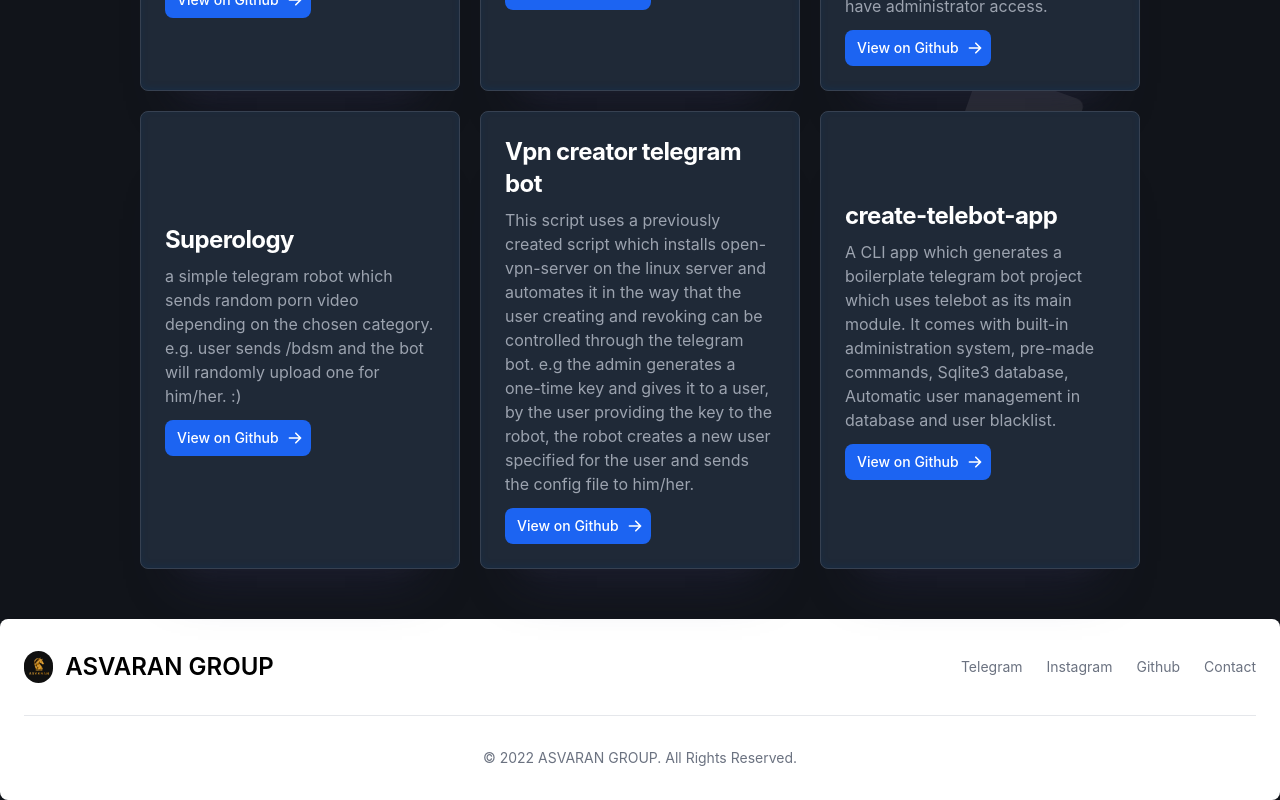
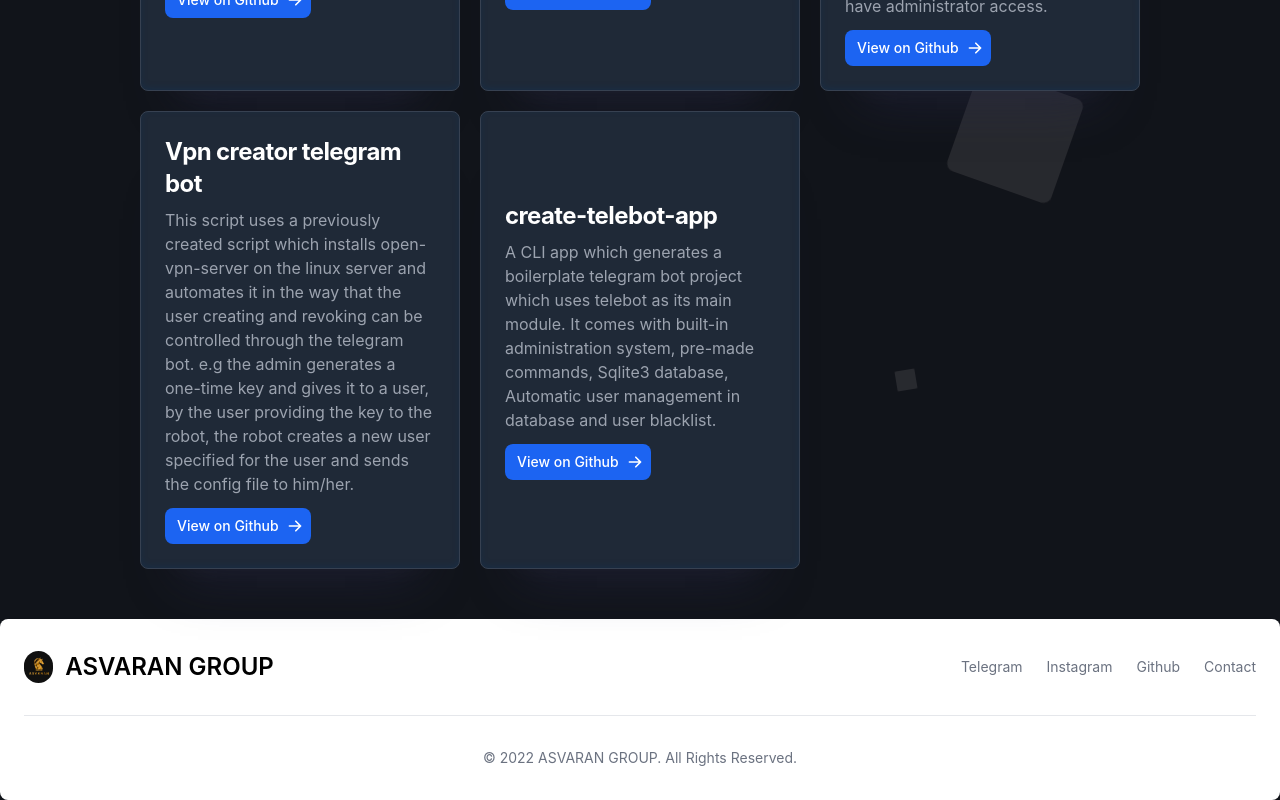
Before and after one commit to zNiGhTFuRyZNTT/Armin-Amiri-Portfolio, a React (Vite) app: page / in a window 1280 px wide. Shown: the part 5031-5831 px from the top of the page. Built offline with nearby package versions, Linux system fonts and the light colour scheme.

Commit message:
some change

```diff
--- a/src/components/Footer/index.jsx
+++ b/src/components/Footer/index.jsx
@@ -11,7 +11,7 @@ const Footer = () => {
                 </a>
                 <ul className="flex flex-wrap items-center mb-6 text-sm text-gray-500 sm:mb-0 dark:text-gray-400">
                     <li>
-                        <a href="https://t.me/nemesisdevteam" className="mr-4 hover:underline md:mr-6 ">Telegram</a>
+                        <a href="https://t.me/asvarangroup" className="mr-4 hover:underline md:mr-6 ">Telegram</a>
                     </li>
                     <li>
                         <a href="https://instagram.com/asvaransecurity" className="mr-4 hover:underline md:mr-6">Instagram</a>
--- a/src/components/Projects/info.json
+++ b/src/components/Projects/info.json
@@ -30,11 +30,6 @@
         "projectUrl": "https://github.com/zNiGhTFuRyZNTT/Discord-Moderation-Bot"
     },
     {
-        "name": "Superology",
-        "description": "a simple telegram robot which sends random porn video depending on the chosen category. e.g. user sends /bdsm and the bot will randomly upload one for him/her. :)",
-        "projectUrl": "https://github.com/zNiGhTFuRyZNTT/Superology"
-    },
-    {
         "name": "Vpn creator telegram bot",
         "description": "This script uses a previously created script which installs open-vpn-server on the linux server and automates it in the way that the user creating and revoking can be controlled through the telegram bot. e.g the admin generates a one-time key and gives it to a user, by the user providing the key to the robot, the robot creates a new user specified for the user and sends the config file to him/her.",
         "projectUrl": "https://github.com/zNiGhTFuRyZNTT/Vpn-Create"
```
Also changed, not shown: 1 other file (tests, documents, lock files or other folders).
